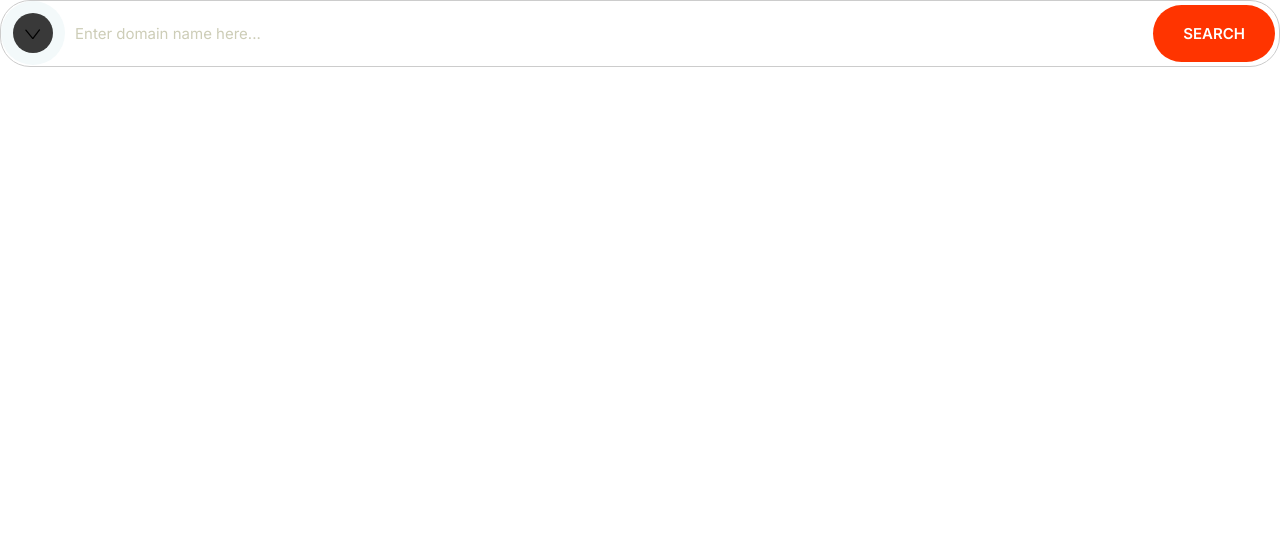
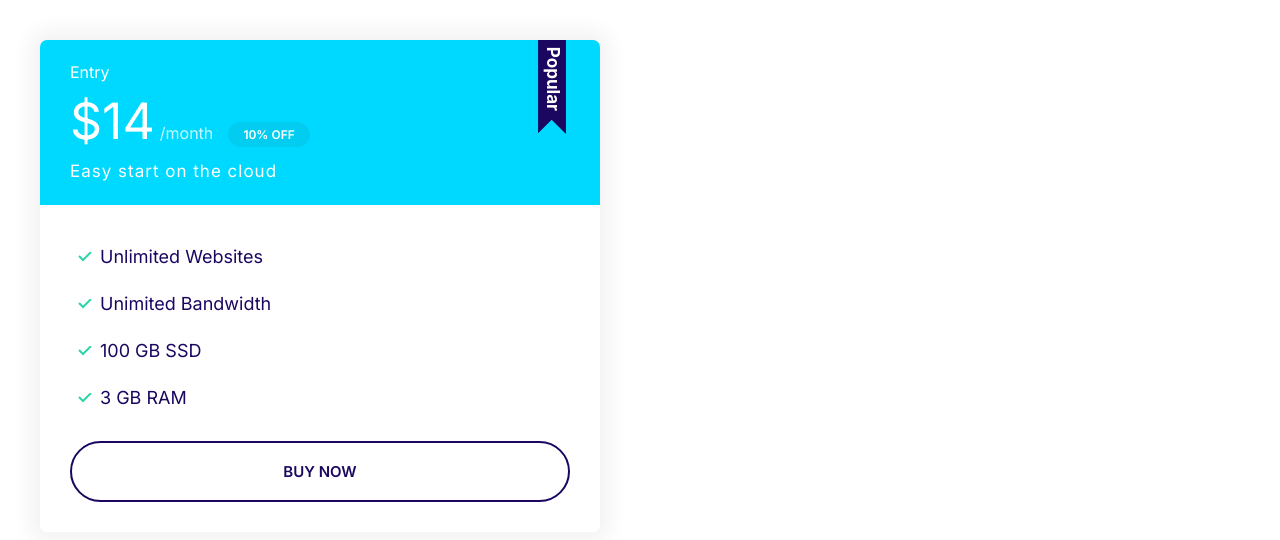
Before and after one commit to RKenny23/My-First-Site, a plain HTML site: page index.html in a window 1280 px wide. Drawn offline with Linux system fonts and the light colour scheme.

Commit message:
added cards

```diff
--- a/css/styles.css
+++ b/css/styles.css
@@ -116,7 +116,8 @@ a {
 }
 
 .badge--small {
-  font-size: 1.5rem;
+  font-size: 1.6rem;
+  padding: 0.5rem 1.5rem;
 }
 
 @media screen and (min-width: 1024px) {
@@ -277,3 +278,91 @@ a {
     font-size: 1.5rem;
   }
 }
+
+/* Cards*/
+
+.card {
+  border-radius: 7px;
+  box-shadow: 0 0 20px 10px #f3f3f3;
+  overflow: hidden;
+}
+
+.card__header,
+.card__body {
+  padding: 2rem 3rem;
+}
+
+.card--primary .card__header {
+  background: var(--color-primary);
+  color: #fff;
+}
+
+.card--secondary .card__header {
+  background: var(--color-secondary);
+  color: #fff;
+}
+
+.card--secondary .badge--secondary {
+  background: #02cdf1;
+}
+
+/* plans */
+
+.plan__name {
+  color: #fff;
+  margin: 0;
+  font-weight: 500;
+  font-size: 2.4rem;
+}
+
+.plan__price {
+  font-size: 6rem;
+}
+
+.plan__billing-cycle {
+  font-size: 2.4rem;
+  font-weight: 300;
+  opacity: 0.8;
+  margin-right: 1rem;
+}
+
+.plan__description {
+  font-size: 2rem;
+  font-weight: 300;
+  letter-spacing: 1px;
+  display: block;
+}
+
+.plan .list__item {
+  margin-bottom: 2rem;
+}
+
+.plan--popular .card__header {
+  position: relative;
+}
+.plan--popular .card__header::before {
+  content: url(../images/popular.svg);
+  width: 40px;
+  display: inline-block;
+  position: absolute;
+  top: -6px;
+  right: 5%;
+}
+
+@media screen and (min-width: 1024px) {
+  .plan__name {
+    font-size: 1.6rem;
+  }
+
+  .plan__price {
+    font-size: 5rem;
+  }
+
+  .plan__billing-cycle {
+    font-size: 1.6rem;
+  }
+
+  .plan__description {
+    font-size: 1.7rem;
+  }
+}
--- a/index.html
+++ b/index.html
@@ -13,14 +13,26 @@
       <stylesheet></stylesheet>
   </head>
   <body>
-    <div class="input-group">
-      <span class="icon-container">
-        <svg class="icon">
-          <use xlink:href="images/sprite.svg#chevron"></use>
-        </svg>
-      </span>
-      <input type="text" class="input" placeholder="Enter domain name here..."></input>
-      <button class="btn btn--accent">Search</button>
+    <div style="width: 50%; padding: 4rem">
+      <div class="plan plan--popular">
+        <div class="card card--secondary">
+          <header class="card__header">
+            <h3 class="plan__name">Entry</h3>
+            <span class="plan__price">$14</span>
+            <span class="plan__billing-cycle">/month</span>
+            <span class="badge badge--secondary badge--small">10% OFF</span>
+            <span class="plan__description">Easy start on the cloud</span>
+          </header>
+          <div class="card__body">
+            <ul class="list list--tick">
+              <li class="list__item">Unlimited Websites</li>
+              <li class="list__item">Unimited Bandwidth</li>
+              <li class="list__item">100 GB SSD</li>
+              <li class="list__item">3 GB RAM</li>
+          </ul>
+          <button class="btn btn--outline btn--block">Buy Now</button>
+        </div>
+      </div>
     </div>
   </body>
 </html>
```
Also changed, not shown: components/cards.html (added, +21 -0 lines), images/popular.svg (added).
